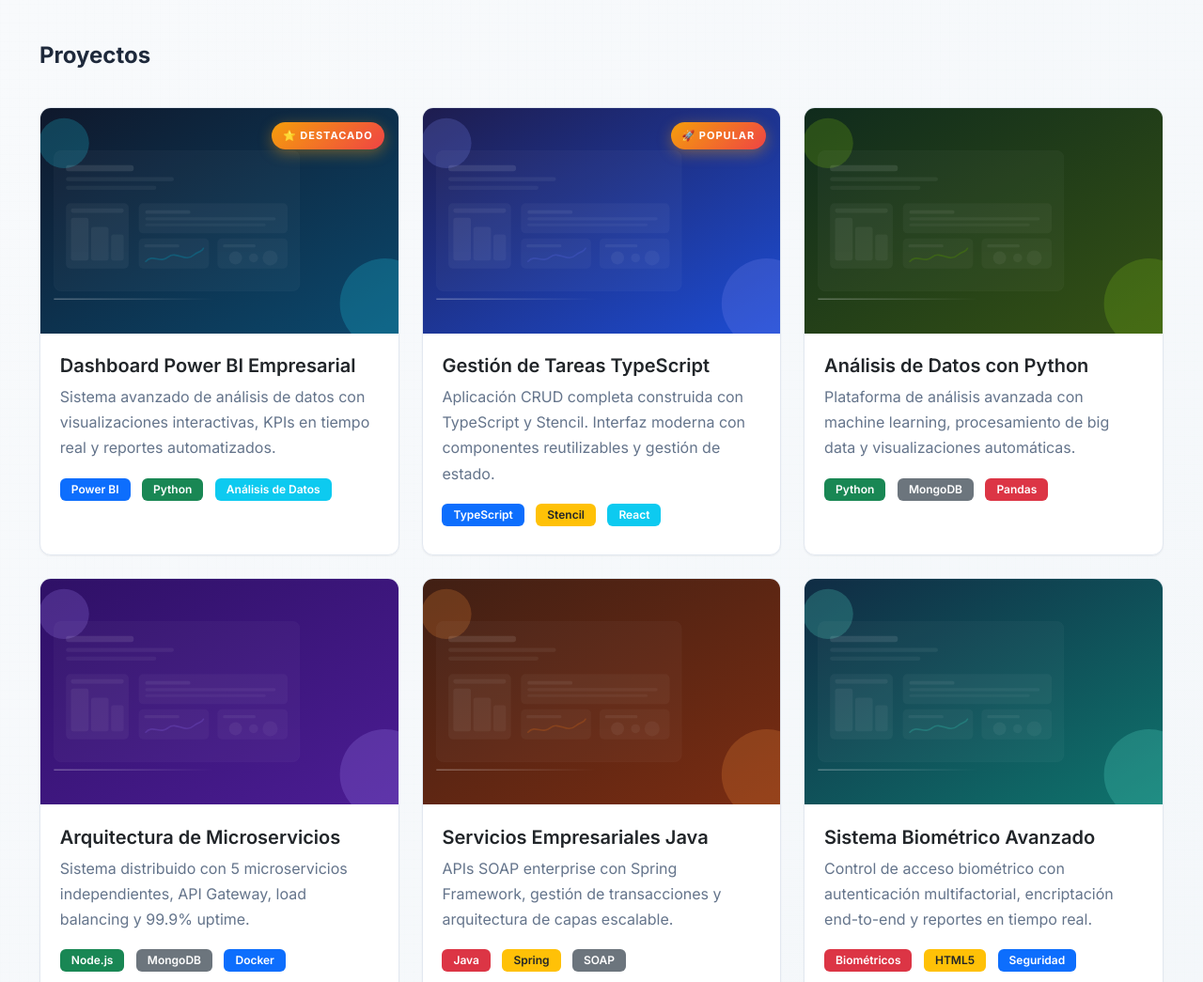
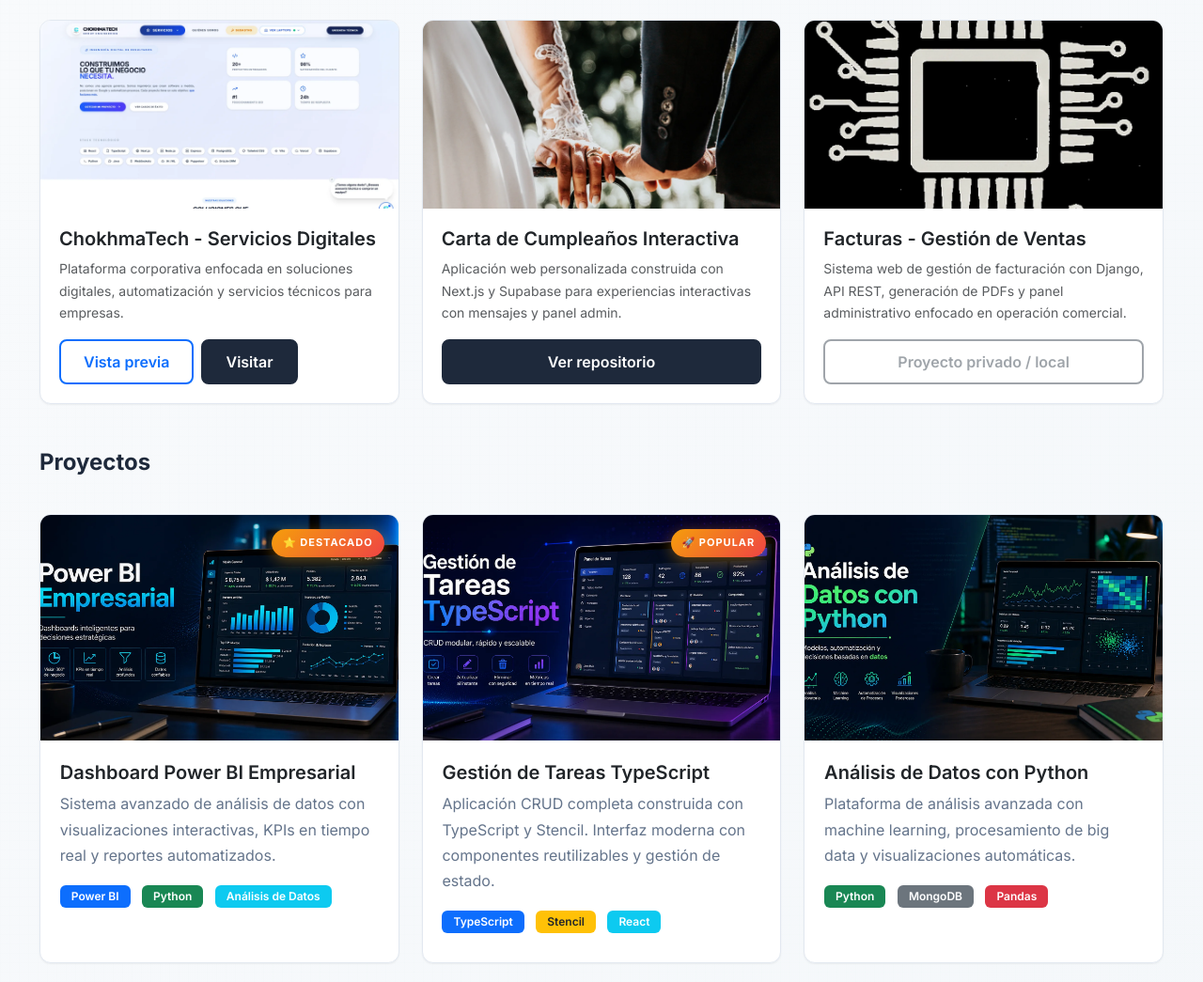
Before and after one commit to Jairo977/Jairo977.github.io, a website: page index.html in a window 1280 px wide. Shown: the part 5034-6079 px from the top of the page at 94% size. Drawn offline with nearby package versions, Linux system fonts and the light colour scheme.

Commit message:
Reuse existing generated covers and expand web projects section

```diff
--- a/index.html
+++ b/index.html
@@ -656,7 +656,7 @@
                 </div>
                 <div class="col-12 col-md-6 col-lg-4 reveal">
                     <div class="card site-card tilt-card shimmer h-100">
-                        <img src="images/nutrifamili_mockup.png" class="card-img-top" alt="NutriFamili Website"
+                        <img src="images/nutrifamili_project_cover.webp" class="card-img-top" alt="NutriFamili Website"
                             style="height: 200px; object-fit: cover; object-position: top;" loading="lazy">
                         <div class="card-body d-flex flex-column">
                             <h5 class="card-title" data-translate="projects.items.nutrifamili.title">NutriFamili -
@@ -716,6 +716,63 @@
                         </div>
                     </div>
                 </div>
+                <div class="col-12 col-md-6 col-lg-4 reveal">
+                    <div class="card site-card tilt-card shimmer h-100">
+                        <img src="images/chokhma_project_cover.webp" class="card-img-top" alt="ChokhmaTech Website"
+                            style="height: 200px; object-fit: cover; object-position: top;" loading="lazy">
+                        <div class="card-body d-flex flex-column">
+                            <h5 class="card-title">ChokhmaTech - Servicios Digitales</h5>
+                            <p class="card-text text-muted small">
+                                Plataforma corporativa enfocada en soluciones digitales, automatización y servicios
+                                técnicos para empresas.
+                            </p>
+                            <div class="mt-auto d-flex gap-2">
+                                <button class="btn btn-outline-primary"
+                                    onclick="openSitePreview('https://chokhma.vercel.app/servicios','ChokhmaTech')">Vista
+                                    previa</button>
+                                <a href="https://chokhma.vercel.app/servicios" target="_blank" rel="noopener noreferrer"
+                                    class="btn btn-primary">Visitar</a>
+                            </div>
+                        </div>
+                    </div>
+                </div>
+                <div class="col-12 col-md-6 col-lg-4 reveal">
+                    <div class="card site-card tilt-card shimmer h-100">
+                        <img src="images/cartacumple_project_cover.webp" class="card-img-top"
+                            alt="Carta de Cumpleaños Website"
+                            style="height: 200px; object-fit: cover; object-position: center;" loading="lazy">
+                        <div class="card-body d-flex flex-column">
+                            <h5 class="card-title">Carta de Cumpleaños Interactiva</h5>
+                            <p class="card-text text-muted small">
+                                Aplicación web personalizada construida con Next.js y Supabase para experiencias
+                                interactivas con mensajes y panel admin.
+                            </p>
+                            <div class="mt-auto">
+                                <a href="https://github.com/Jairo977/carta" target="_blank" rel="noopener noreferrer"
+                                    class="btn btn-primary w-100">Ver repositorio</a>
+                            </div>
+                        </div>
+                    </div>
+                </div>
+                <div class="col-12 col-md-6 col-lg-4 reveal">
+                    <div class="card site-card tilt-card shimmer h-100">
+                        <img src="images/facturas_project_cover.webp" class="card-img-top"
+                            alt="Sistema Facturas Website"
+                            style="height: 200px; object-fit: cover; object-position: center;" loading="lazy">
+                        <div class="card-body d-flex flex-column">
+                            <h5 class="card-title">Facturas - Gestión de Ventas</h5>
+                            <p class="card-text text-muted small">
+                                Sistema web de gestión de facturación con Django, API REST, generación de PDFs y panel
+                                administrativo enfocado en operación comercial.
+                            </p>
+                            <div class="mt-auto">
+                                <button class="btn btn-outline-secondary w-100" type="button" disabled>
+                                    Proyecto privado / local
+                                </button>
+                            </div>
+                        </div>
+                    </div>
+                </div>
                 <!-- Proyectos -->
                 <div class="col-12">
                     <h3 class="h4 fw-bold mt-4 mb-3">Proyectos</h3>
@@ -724,7 +781,7 @@
                 <div class="col-12 col-lg-4 reveal">
                     <div class="card project-card tilt-card shimmer h-100">
                         <span class="featured-badge">⭐ Destacado</span>
-                        <img src="images/powerbi_project.svg" class="card-img-top project-cover"
+                        <img src="images/powerbi_project_cover.webp" class="card-img-top project-cover"
                             alt="Portada del proyecto Dashboard Power BI Empresarial" loading="lazy">
                         <div class="position-absolute top-0 start-0 w-100 h-100 overlay">
                             <a href="https://github.com/Jairo977/facturacion" target="_blank" rel="noopener noreferrer"
@@ -754,7 +811,7 @@
                 <div class="col-12 col-lg-4 reveal">
                     <div class="card project-card tilt-card shimmer h-100">
                         <span class="featured-badge">🚀 Popular</span>
-                        <img src="images/typescript_project.svg" class="card-img-top project-cover"
+                        <img src="images/typescript_project_cover.webp" class="card-img-top project-cover"
                             alt="Portada del proyecto Gestión de Tareas con TypeScript" loading="lazy">
                         <div class="position-absolute top-0 start-0 w-100 h-100 overlay">
                             <a href="https://github.com/Jairo977/gestion-de-tareas" target="_blank" rel="noopener noreferrer"
@@ -783,7 +840,7 @@
                 <!-- Proyecto 3 -->
                 <div class="col-12 col-lg-4 reveal">
                     <div class="card project-card tilt-card h-100">
-                        <img src="images/python_project.svg" class="card-img-top project-cover"
+                        <img src="images/python_project_cover.webp" class="card-img-top project-cover"
                             alt="Portada del proyecto Análisis de Datos con Python" loading="lazy">
                         <div class="position-absolute top-0 start-0 w-100 h-100 overlay">
                             <a href="https://github.com/Jairo977/ExamenFInal" target="_blank" rel="noopener noreferrer"
@@ -812,7 +869,7 @@
                 <!-- Proyecto 4 -->
                 <div class="col-12 col-lg-4">
                     <div class="card project-card h-100">
-                        <img src="images/microservices_project.svg" class="card-img-top project-cover"
+                        <img src="images/microservices_project_cover.webp" class="card-img-top project-cover"
                             alt="Portada del proyecto Arquitectura de Microservicios" loading="lazy">
                         <div class="position-absolute top-0 start-0 w-100 h-100 overlay">
                             <a href="https://github.com/Jairo977/Microservicio-Gestion-Publicaiones" target="_blank" rel="noopener noreferrer"
@@ -841,7 +898,7 @@
                 <!-- Proyecto 5 -->
                 <div class="col-12 col-lg-4">
                     <div class="card project-card h-100">
-                        <img src="images/java_project.svg" class="card-img-top project-cover"
+                        <img src="images/java_project_cover.webp" class="card-img-top project-cover"
                             alt="Portada del proyecto Servicios Empresariales Java SOAP" loading="lazy">
                         <div class="position-absolute top-0 start-0 w-100 h-100 overlay">
                             <a href="https://github.com/Jairo977/EnvioExpressSOAP" target="_blank" rel="noopener noreferrer"
@@ -870,7 +927,7 @@
                 <!-- Proyecto 6 -->
                 <div class="col-12 col-lg-4">
                     <div class="card project-card h-100">
-                        <img src="images/biometric_project.svg" class="card-img-top project-cover"
+                        <img src="images/biometric_project_cover.webp" class="card-img-top project-cover"
                             alt="Portada del proyecto Sistema Biométrico Avanzado" loading="lazy">
                         <div class="position-absolute top-0 start-0 w-100 h-100 overlay">
                             <a href="https://github.com/Jairo977/Control-asistencia-Biometrico" target="_blank" rel="noopener noreferrer"
```
Also changed, not shown: images/biometric_project_cover.webp (added), images/cartacumple_project_cover.webp (added), images/chokhma_project_cover.webp (added), images/facturas_project_cover.webp (added), images/java_project_cover.webp (added), images/microservices_project_cover.webp (added), images/nutrifamili_project_cover.webp (added), images/powerbi_project_cover.webp (added), images/python_project_cover.webp (added), images/typescript_project_cover.webp (added).
